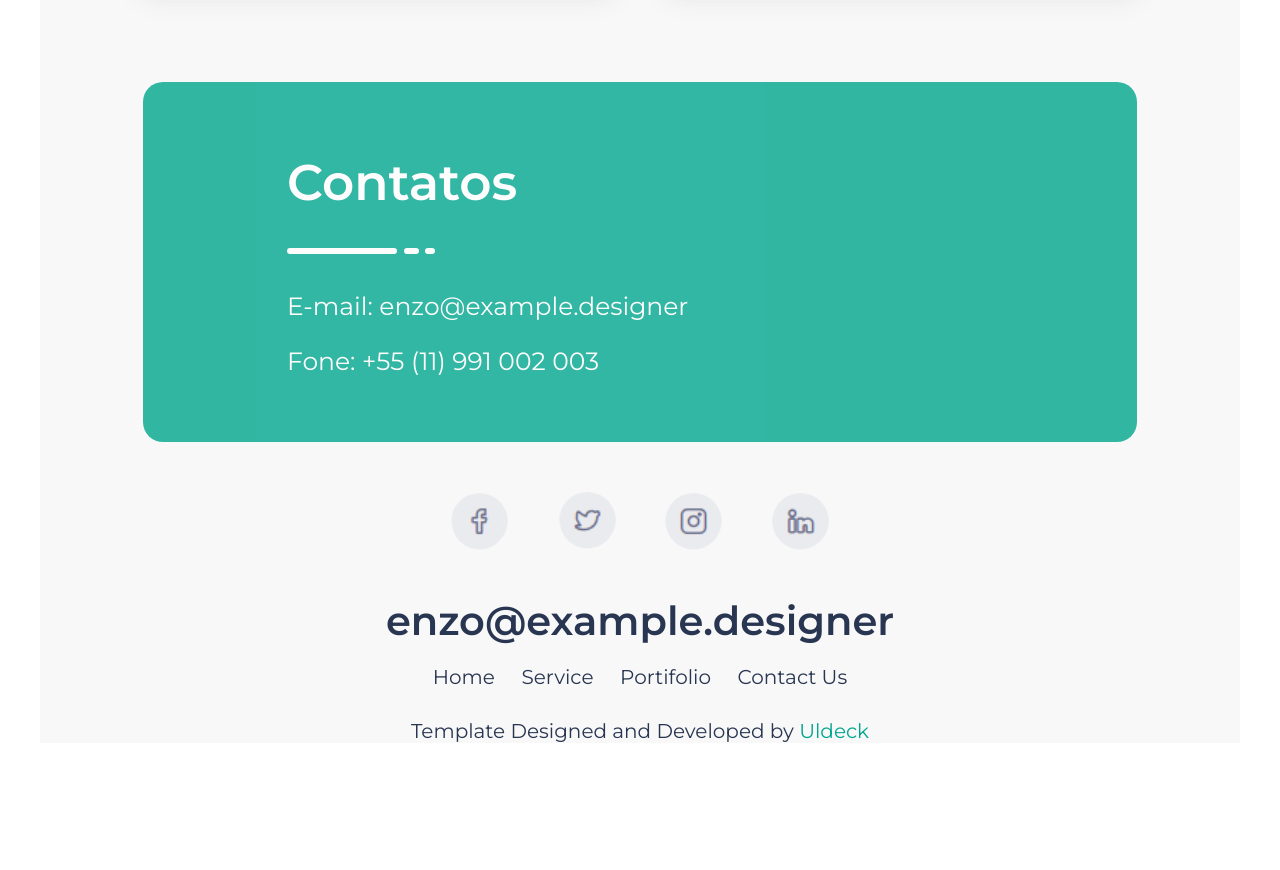
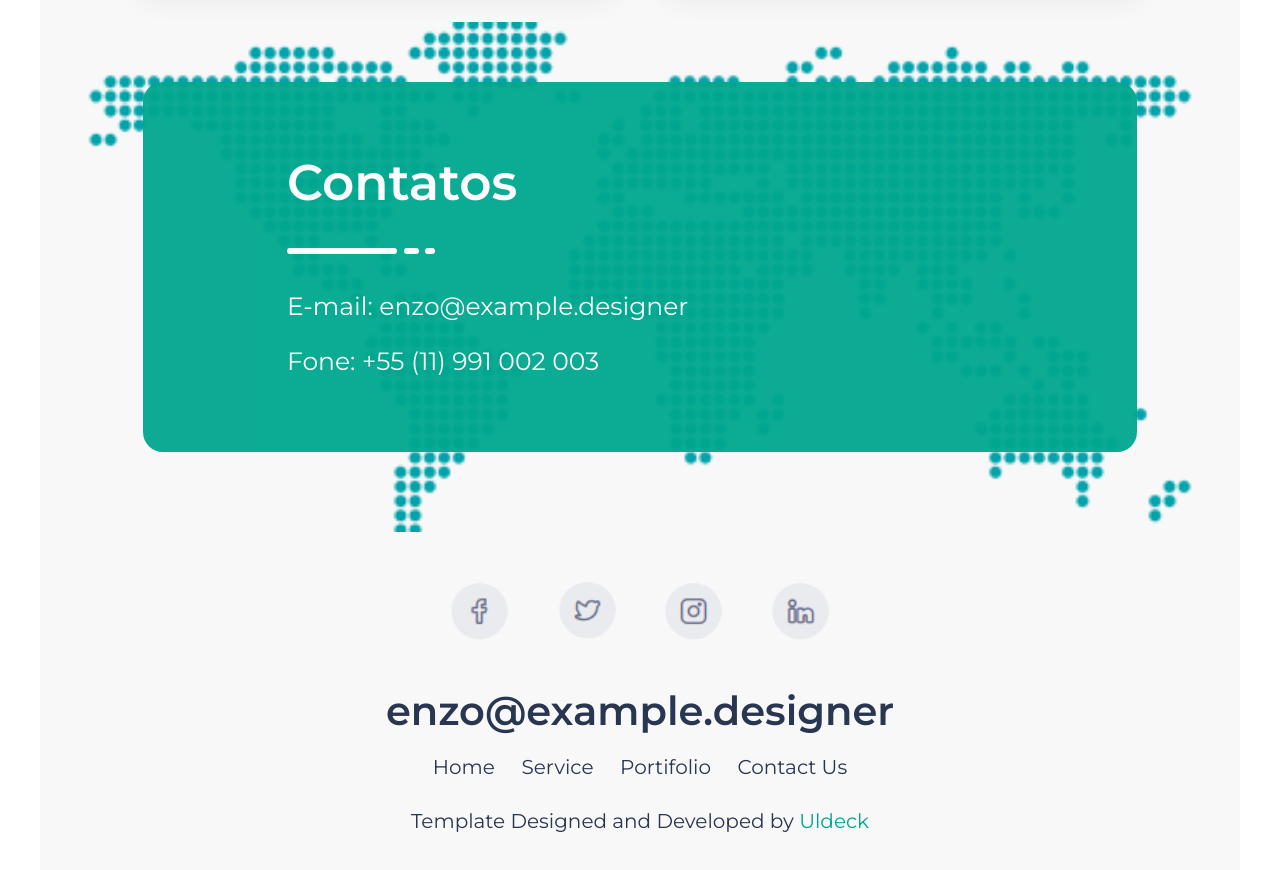
Before and after one commit to DavidSatAg/D2.4-novo, a plain HTML site: page index.html in a window 1280 px wide. Shown: the part 3059-3929 px from the top of the page. Before the commit the page ends 3822 px from the top, so only its background shows below. Drawn offline with Linux system fonts and the light colour scheme.

Commit message:
d4-final

```diff
--- a/css/style.css
+++ b/css/style.css
@@ -162,7 +162,12 @@ progress::-webkit-progress-value {
 
 .regiao_contatos {
   padding-top: 60px;
+  background-image: url(../images/mapamundo.png);
+  background-position: center;
+  background-size: 100%;
+  height: 450px;
 }
+
 .contatos {
   background-color: #00a78e;
   margin-left: auto;
@@ -171,11 +176,11 @@ progress::-webkit-progress-value {
   height: 300px;
   color: white;
   position: relative;
-  opacity: 0.8;
+  opacity: 0.95;
   padding-left: 12%;
   max-width: 850px;
   padding-top: 30px;
-  padding-bottom: 30px;
+  padding-bottom: 40px;
 }
 
 h6 {
@@ -223,6 +228,7 @@ h6 {
 .rodapé {
   padding-left: 50px;
   padding-right: 50px;
+  padding-bottom: 50px;
 }
 
 spam {
```
Also changed, not shown: index.html (+1 -1 lines).
